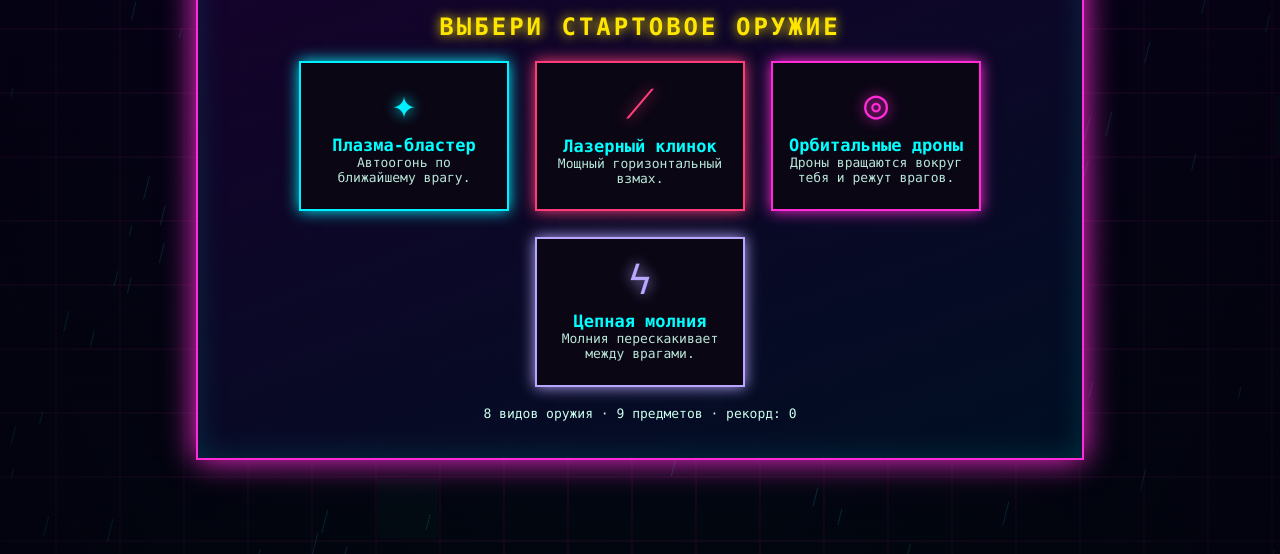
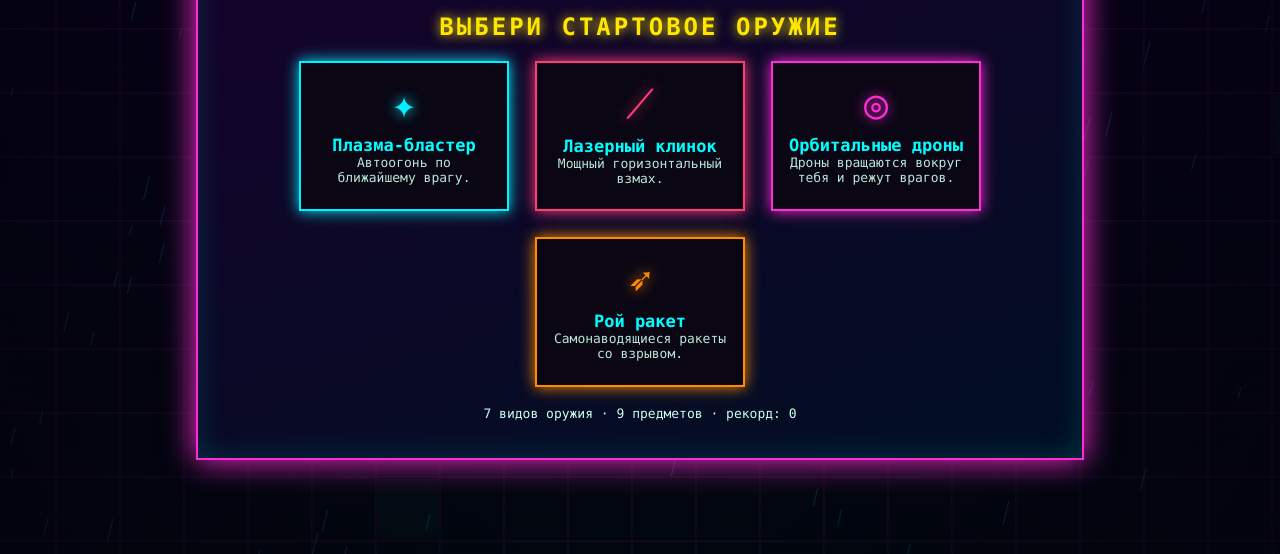
Before and after one commit to DmitPerson42/neon-survivors, a plain HTML site: page index.html in a window 1280 px wide. Shown: the part 246-800 px from the top of the page. Drawn offline with Linux system fonts and the light colour scheme.

Commit message:
Remove chain lightning weapon

```diff
--- a/index.html
+++ b/index.html
@@ -62,11 +62,6 @@ const WP={
    for(let i=0;i<n;i++){const a=w.a+i/n*TAU,x=P.x+Math.cos(a)*R,y=P.y+Math.sin(a)*R;w.pos.push([x,y]);
     for(const e of enemies){if(e.dead)continue;const dx=e.x-x,dy=e.y-y;if(dx*dx+dy*dy<(e.r+11*S.area)**2&&T-(e.ho||-9)>.35){e.ho=T;hit(e,dmg,Math.atan2(dy,dx),w)}}
     if(Math.random()<.5)part(x,y,rnd(20),rnd(20),.3,w.c,2)}}},
- chain:{n:'Цепная молния',ic:'ϟ',c:'#b8a6ff',d:'Молния перескакивает между врагами.',up:['','+2 прыжка','+40% урона','+1 разряд','+3 прыжка'],
-  cd:l=>1.7-.1*l,fire(w){const casts=1+(w.lv>=4?1:0)+S.proj,jumps=2+(w.lv>=2?2:0)+(w.lv>=5?3:0),dmg=14+(w.lv>=3?8:0)+3*w.lv;
-   for(let c=0;c<casts;c++){let cur=nearest(P.x,P.y,500,new Set(),c);if(!cur)return;const pts=[[P.x,P.y]],seen=new Set();
-    for(let j=0;j<=jumps&&cur;j++){seen.add(cur);pts.push([cur.x,cur.y]);hit(cur,dmg,Math.random()*TAU,w);burst(cur.x,cur.y,w.c,6,160);cur=nearest(cur.x,cur.y,200,seen)}
-    bolts.push({pts,l:.22,ml:.22,c:w.c})}}},
  whip:{n:'Лазерный клинок',ic:'⟋',c:'#ff3c7a',d:'Мощный горизонтальный взмах.',up:['','+30% урона','Удар в обе стороны','+размер','+60% урона'],
   cd:l=>1.25-.07*l,fire(w){const dirs=w.lv>=3?[P.face,-P.face]:[P.face],ww=(150+(w.lv>=4?50:0))*S.area,hh=46*S.area,dmg=(18+(w.lv>=2?6:0)+(w.lv>=5?14:0)+3*w.lv);
    dirs.forEach((d,i)=>setTimeout(()=>{if(state==='over')return;const cx=P.x+d*(ww/2+8),cy=P.y-6+i*12;slashes.push({x:cx,y:cy,d,w:ww,h:hh,l:.22,ml:.22,c:w.c});
@@ -381,8 +376,8 @@ function loop(now){const dt=Math.min(.05,(now-last)/1000);last=now;
 function menu(){state='menu';rain=Array.from({length:110},()=>({x:Math.random()*W,y:Math.random()*H,s:300+Math.random()*400,l:8+Math.random()*18}));
  const b=+localStorage.getItem('neonsurv_best')||0;
  ui.innerHTML=`<div class="panel"><h1>NEON SURVIVORS</h1><p>Мегаполис захвачен вирусным роем. Продержись <b style="color:#ffe600">15 минут</b>.<br>Оружие стреляет само - ты только двигаешься (WASD / стрелки). Esc - пауза.<br>Собирай кристаллы опыта, выбирай улучшения, круши боссов и открывай кейсы.</p>
- <h2>ВЫБЕРИ СТАРТОВОЕ ОРУЖИЕ</h2><div class="cards">${['blaster','whip','orbit','chain'].map(k=>{const d=WP[k];return `<button class="card" style="border-color:${d.c};box-shadow:0 0 14px ${d.c};min-height:150px" onclick="newGame('${k}')"><div class="ic" style="color:${d.c};text-shadow:0 0 14px ${d.c}">${d.ic}</div><div class="nm">${d.n}</div><div class="ds">${d.d}</div></button>`}).join('')}</div>
- <p style="font-size:13px">8 видов оружия · 9 предметов · рекорд: ${b}</p></div>`}
+ <h2>ВЫБЕРИ СТАРТОВОЕ ОРУЖИЕ</h2><div class="cards">${['blaster','whip','orbit','rocket'].map(k=>{const d=WP[k];return `<button class="card" style="border-color:${d.c};box-shadow:0 0 14px ${d.c};min-height:150px" onclick="newGame('${k}')"><div class="ic" style="color:${d.c};text-shadow:0 0 14px ${d.c}">${d.ic}</div><div class="nm">${d.n}</div><div class="ds">${d.d}</div></button>`}).join('')}</div>
+ <p style="font-size:13px">7 видов оружия · 9 предметов · рекорд: ${b}</p></div>`}
 menu();requestAnimationFrame(loop);
 </script>
 </body>
```
